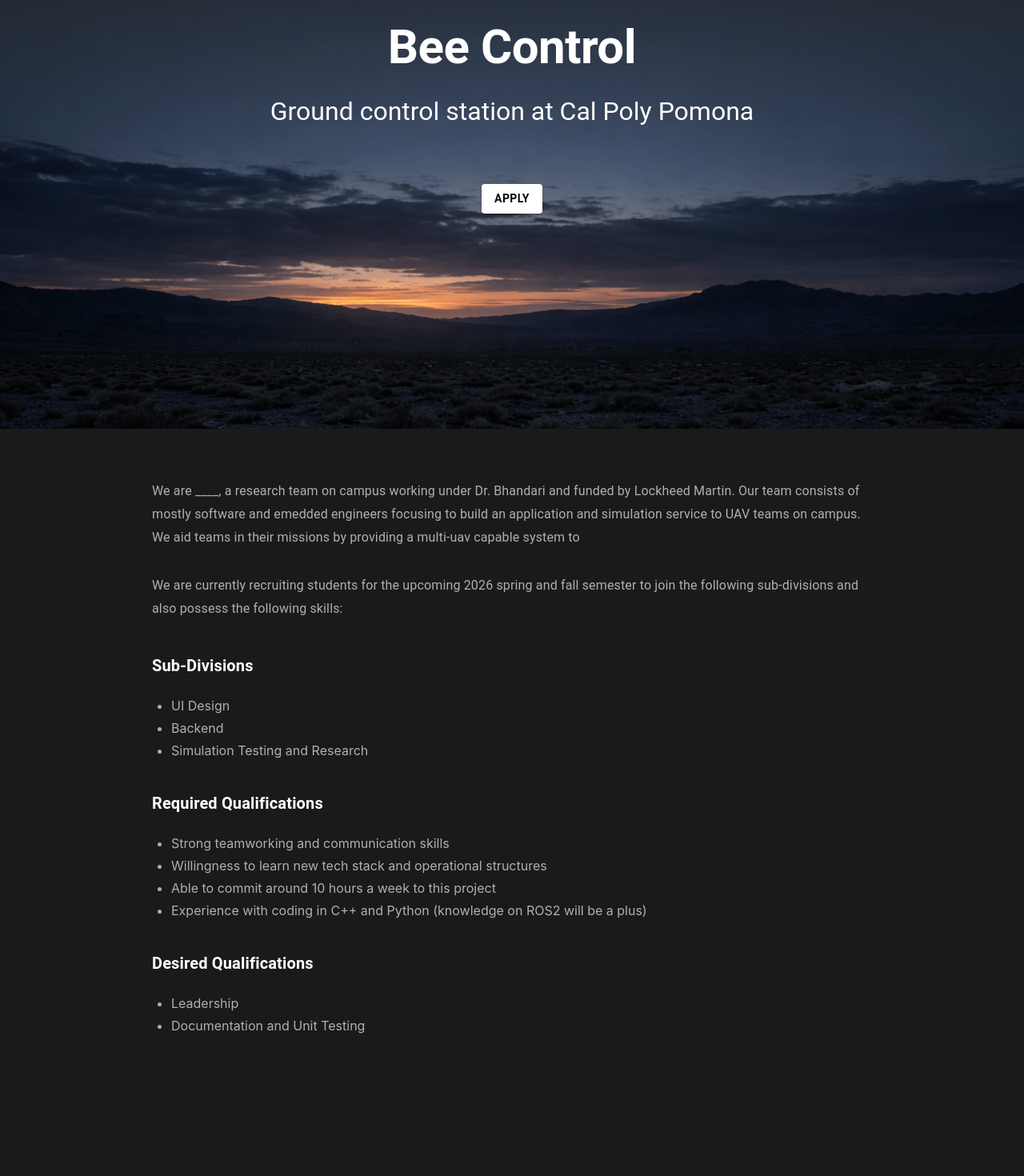
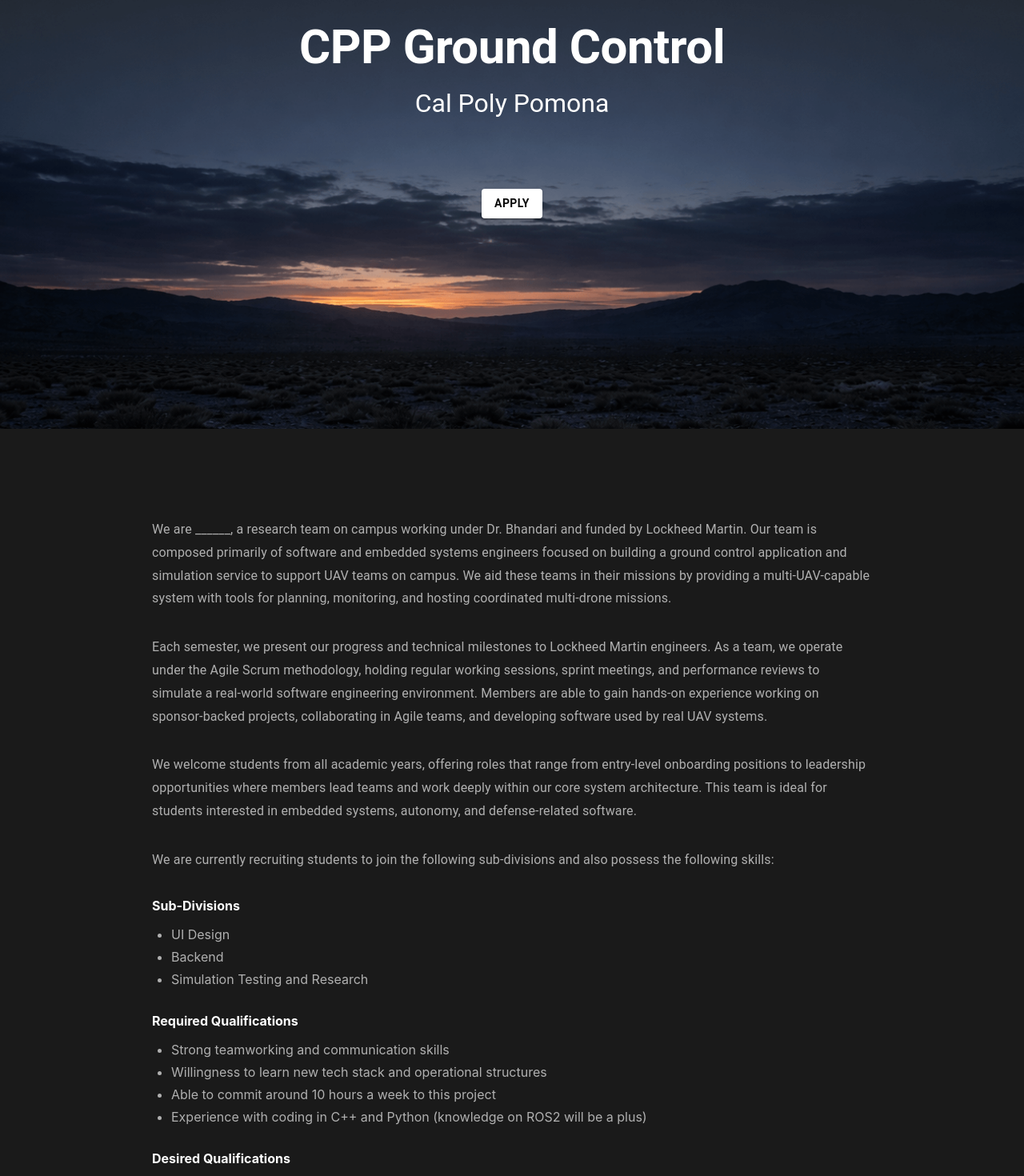
Before and after one commit to UAVGCSTeam/cppgcs-website, a React (Create React App) app: page / in a window 1280 px wide. Shown: the part 200-1670 px from the top of the page at 80% size. Built offline with nearby package versions, Linux system fonts and the light colour scheme; no server answers.

Commit message:
some name changes

```diff
--- a/src/App.js
+++ b/src/App.js
@@ -45,12 +45,12 @@ function App() {
           gutterBottom
           sx={{
             fontWeight: 'bold',
-            lineHeight: 1,
+            // lineHeight: 1,
             color: '#ffffff',
-            mb: 4,
+            mb: 2,
           }}
         >
-          Bee Control
+          CPP Ground Control
         </Typography>
         <Typography
           variant="h3"
@@ -60,33 +60,33 @@ function App() {
             fontSize: '2rem',
             // fontWeight: 'bold',
             color: '#ffffff',
-            mb: 4,
+            mb: 6,
           }}
         >
-          Ground control station at Cal Poly Pomona
+          Cal Poly Pomona
         </Typography>
         {/* <Typography */}
-        {/*   variant="body1" */}
         {/*   sx={{ */}
-        {/*     fontSize: '1.05rem', */}
-        {/*     lineHeight: 1.8, */}
-        {/*     maxWidth: '800px', */}
-        {/*     color: '#b0b0b0', */}
+        {/*     fontSize: '0.8rem', */}
+        {/*     fontStyle: 'italic', */}
+        {/*     // fontWeight: 'bold', */}
+        {/*     color: '#ffffff', */}
+        {/*     mb: 2, */}
         {/*   }} */}
         {/* > */}
-        {/*   We’re building a modern, user friendly, ground control station for UAV research teams at Cal Poly Pomona. We aim to enable fleet control over UAV’s, for use cases within agriculture, surveyance, and defense. */}
+        {/*   “Never regret thy fall, O Icarus of the fearless flight, for the greatest tragedy of them all is never to feel the burning light.” */}
         {/* </Typography> */}
-        {/**/}
         {/* <Typography */}
-        {/*   variant="body1" */}
+        {/*   gutterBottom */}
         {/*   sx={{ */}
-        {/*     fontSize: '1.05rem', */}
-        {/*     lineHeight: 1.8, */}
-        {/*     maxWidth: '800px', */}
-        {/*     color: '#b0b0b0', */}
+        {/*     fontSize: '0.8rem', */}
+        {/*     fontStyle: 'italic', */}
+        {/*     // fontWeight: 'bold', */}
+        {/*     color: '#ffffff', */}
+        {/*     mb: 4, */}
         {/*   }} */}
         {/* > */}
-        {/*   We operate using the industry standard agile framework, utilizing scrums and group meetings. The desktop application is supported by Qt's QML/C++ framework. Testing is done through ArduPilot and Gazebo simulations with connections through RF modules. */}
+        {/*   — Oscar Wilde */}
         {/* </Typography> */}
         <Button
           variant="contained"
@@ -112,24 +112,25 @@ function App() {
           minHeight: '20vh',
           backgroundColor: '#1a1a1a',
           color: '#e0e0e0',
-          py: 8,
+          py: 6,
           px: 4
         }}
       >
-        <Box sx={{ maxWidth: '900px', mx: 'auto' }}>
-          {/* Job Qualifications */}
-          {/* <Typography variant="h4" sx={{ color: '#ffffff', mb: 4, fontWeight: 'bold' }}> */}
-          {/*   Position Overview */}
-          {/* </Typography> */}
+        <Box sx={{ maxWidth: '900px', mx: 'auto', paddingTop: 8 }}>
           <Typography variant="body1" sx={{ color: '#b0b0b0', mb: 4, lineHeight: 1.8 }}>
-            {/* [Brief description of the research position and what team members will be working on] */}
-            We are ____, a research team on campus working under Dr. Bhandari and funded by Lockheed Martin. Our team consists of mostly software and emedded engineers focusing to build an application and simulation service to UAV teams on campus. We aid teams in their missions by providing a multi-uav capable system to
+            We are ______, a research team on campus working under Dr. Bhandari and funded by Lockheed Martin. Our team is composed primarily of software and embedded systems engineers focused on building a ground control application and simulation service to support UAV teams on campus. We aid these teams in their missions by providing a multi-UAV-capable system with tools for planning, monitoring, and hosting coordinated multi-drone missions.
           </Typography>
           <Typography variant="body1" sx={{ color: '#b0b0b0', mb: 4, lineHeight: 1.8 }}>
-            We are currently recruiting students for the upcoming 2026 spring and fall semester to join the following sub-divisions and also possess the following skills:
+            Each semester, we present our progress and technical milestones to Lockheed Martin engineers. As a team, we operate under the Agile Scrum methodology, holding regular working sessions, sprint meetings, and performance reviews to simulate a real-world software engineering environment. Members are able to gain hands-on experience working on sponsor-backed projects, collaborating in Agile teams, and developing software used by real UAV systems.
+          </Typography>
+          <Typography variant="body1" sx={{ color: '#b0b0b0', mb: 4, lineHeight: 1.8 }}>
+            We welcome students from all academic years, offering roles that range from entry-level onboarding positions to leadership opportunities where members lead teams and work deeply within our core system architecture. This team is ideal for students interested in embedded systems, autonomy, and defense-related software.
+          </Typography>
+          <Typography variant="body1" sx={{ color: '#b0b0b0', mb: 4, lineHeight: 1.8 }}>
+            We are currently recruiting students to join the following sub-divisions and also possess the following skills:
           </Typography>
 
-          <Typography variant="h6" sx={{ color: '#ffffff', mt: 5, mb: 3, fontWeight: 'bold' }}>
+          <Typography variant="h7" sx={{ color: '#ffffff', mt: 5, mb: 3, fontWeight: 'bold' }}>
             Sub-Divisions
           </Typography>
           <Box component="ul" sx={{ color: '#b0b0b0', pl: 3, mb: 4 }}>
@@ -138,7 +139,7 @@ function App() {
             <li style={{ marginBottom: '0.5rem' }}>Simulation Testing and Research</li>
           </Box>
 
-          <Typography variant="h6" sx={{ color: '#ffffff', mt: 5, mb: 3, fontWeight: 'bold' }}>
+          <Typography variant="h7" sx={{ color: '#ffffff', mt: 5, mb: 3, fontWeight: 'bold' }}>
             Required Qualifications
           </Typography>
           <Box component="ul" sx={{ color: '#b0b0b0', pl: 3, mb: 4 }}>
@@ -148,7 +149,7 @@ function App() {
             <li style={{ marginBottom: '0.5rem' }}>Experience with coding in C++ and Python (knowledge on ROS2 will be a plus)</li>
           </Box>
 
-          <Typography variant="h6" sx={{ color: '#ffffff', mt: 5, mb: 3, fontWeight: 'bold' }}>
+          <Typography variant="h7" sx={{ color: '#ffffff', mt: 5, mb: 3, fontWeight: 'bold' }}>
             Desired Qualifications
           </Typography>
           <Box component="ul" sx={{ color: '#b0b0b0', pl: 3, mb: 4 }}>
@@ -163,11 +164,11 @@ function App() {
           minHeight: '20vh',
           backgroundColor: '#1a1a1a',
           color: '#e0e0e0',
-          py: 8,
+          py: 6,
           px: 4,
           display: 'flex',
           alignItems: 'center',
-          justifyContent: 'center'
+          justifyContent: 'center',
         }}
       >
         <ResearchForm />
```
